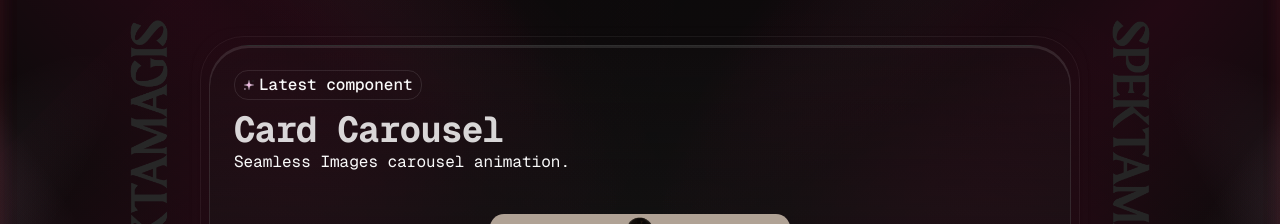
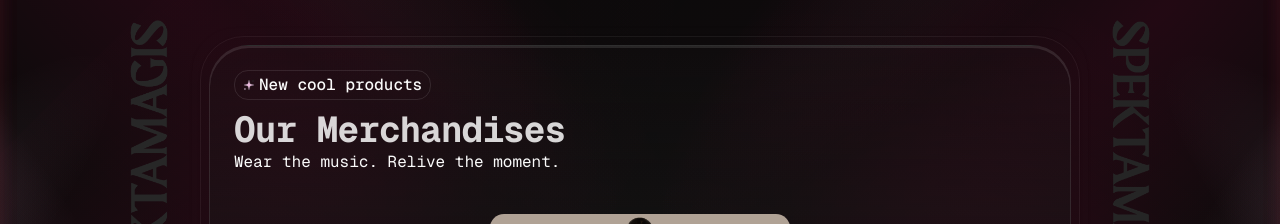
Before and after one commit to alfieqashwa/spekta-magis, a Next.js app: page /merchandise in a window 1280 px wide. Shown: the part 233-457 px from the top of the page. Built offline with nearby package versions, Linux system fonts and the light colour scheme.

Commit message:
style: change default texts

```diff
--- a/components/ui/carousel-card.tsx
+++ b/components/ui/carousel-card.tsx
@@ -3,11 +3,11 @@
 import React from "react";
 import { Swiper, SwiperSlide } from "swiper/react";
 
+import { SparklesIcon } from "lucide-react";
 import "swiper/css";
 import "swiper/css/effect-coverflow";
+import "swiper/css/navigation";
 import "swiper/css/pagination";
-import "swiper/css/navigation";
-import { SparklesIcon } from "lucide-react";
 import {
   Autoplay,
   EffectCoverflow,
@@ -67,15 +67,15 @@ export const CardCarousel: React.FC<CarouselProps> = ({
             className="absolute top-6 left-4 rounded-[14px] border text-base md:left-6"
           >
             <SparklesIcon className="fill-[#EEBDE0] stroke-1 text-neutral-800" />{" "}
-            Latest component
+            New cool products
           </Badge>
           <div className="flex flex-col justify-center pt-14 pb-2 pl-4 md:items-center">
             <div className="flex gap-2">
               <div>
                 <h3 className="text-4xl font-bold tracking-tight opacity-85">
-                  Card Carousel
+                  Our Merchandises
                 </h3>
-                <p>Seamless Images carousel animation.</p>
+                <p>Wear the music. Relive the moment.</p>
               </div>
             </div>
           </div>
```
